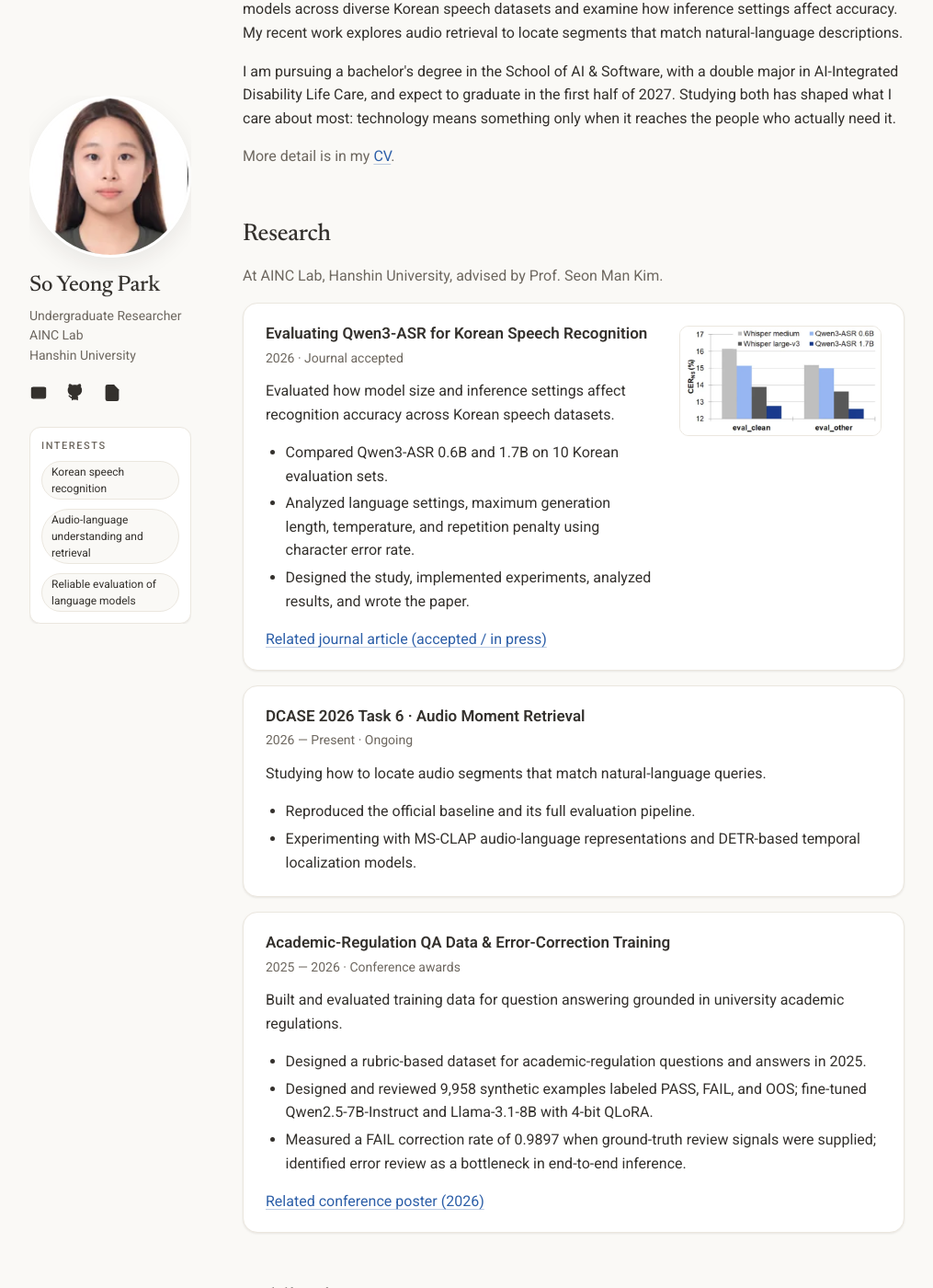
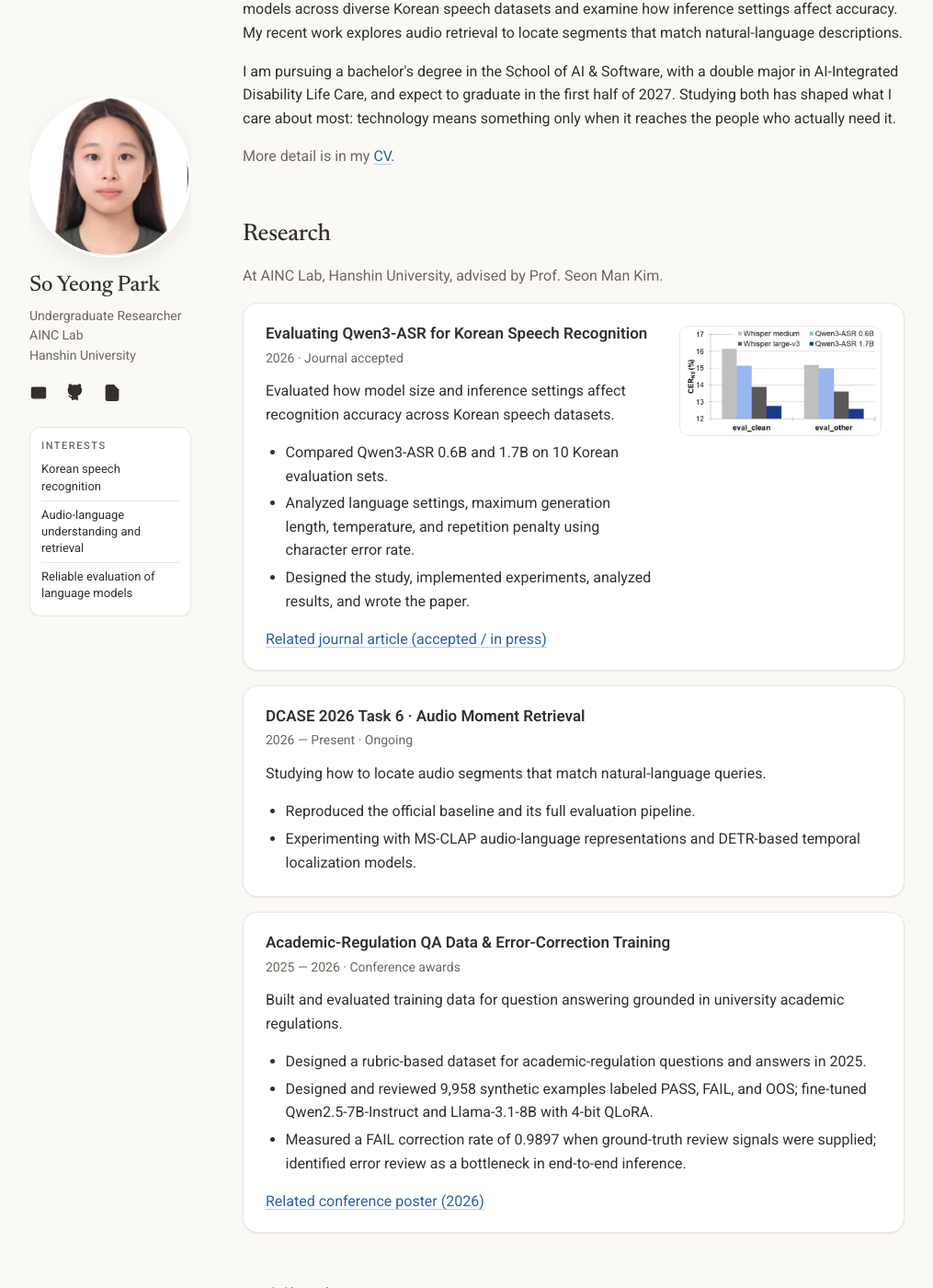
Before and after one commit to green4849/green4849.github.io, a Jekyll site: the page built from _pages/about.html, in a window 1280 px wide and 1400 px high, scrolled down 241 px. Shown: the whole window at 92% size, without its empty margins (132-1147 px from the left). Built offline with Jekyll 4.4.1, drawn with Linux system fonts in a browser that asks for light colours; some of the changed text lies outside the part shown.

Commit message:
Fix home thumbnails and remove empty placeholder tiles
- Look up publication images by URL slug (Jekyll's pub.id is the document
  path, so the Qwen3-ASR figure never matched).
- Publications without a real image are text-only cards, not empty tiles.
- Award dates wrap instead of overflowing into the title column.
- Sidebar interests as plain lines instead of wrapping pills.

Co-Authored-By: Claude Opus 5.5 <noreply@anthropic.com>
Claude-Session: https://claude.ai/code/session_015EiqZ2tuR96u9ZLHmkPMFL

```diff
--- a/_pages/about.html
+++ b/_pages/about.html
@@ -52,12 +52,10 @@ redirect_from:
     <h3 class="home-subhead">{{ year }}</h3>
     <ol class="pub-cards">
     {% for pub in publications %}{% if pub.year == year %}
-      {% assign v = visuals.publications[pub.id] %}
+      {% assign pub_key = pub.url | split: '/' | last %}{% assign v = visuals.publications[pub_key] %}
       <li>
-        <article class="card pub-card">
-          <a class="pub-card__thumb" href="{{ pub.url | relative_url }}" tabindex="-1" aria-hidden="true">
-            {% if v %}{% include visual.html v=v class="visual" %}{% else %}<span class="pub-card__tile">{% case pub.type %}{% when 'journal' %}Journal{% when 'poster' %}Poster{% else %}Conference{% endcase %}</span>{% endif %}
-          </a>
+        <article class="card pub-card{% if v %} has-visual{% endif %}">
+          {% if v %}<a class="pub-card__thumb" href="{{ pub.url | relative_url }}" tabindex="-1" aria-hidden="true">{% include visual.html v=v class="visual" %}</a>{% endif %}
           <div>
             <h4 class="archive__item-title"><a href="{{ pub.url | relative_url }}" rel="permalink">{{ pub.title }}</a></h4>
             <p>{% for author in pub.authors %}{% if author == profile.name %}<span class="publication-self">{{ author }}</span>{% else %}{{ author }}{% endif %}{% unless forloop.last %}, {% endunless %}{% endfor %}</p>
--- a/assets/css/profile.css
+++ b/assets/css/profile.css
@@ -198,7 +198,8 @@ section[id], article[id], .home-group[id], li[id], #main { scroll-margin-top: ca
 
 .archive .pub-cards { list-style: none; margin: 0; padding: 0; display: grid; gap: var(--space-3); }
 .archive .pub-cards > li { margin: 0; }
-.pub-card { display: grid; grid-template-columns: 112px minmax(0, 1fr); gap: 1.125rem; align-items: start; padding: 1rem 1.125rem; }
+.pub-card { padding: 1rem 1.25rem; }
+.pub-card.has-visual { display: grid; grid-template-columns: 128px minmax(0, 1fr); gap: 1.125rem; align-items: start; }
 .pub-card:hover, .pub-card:focus-within { transform: translateY(-2px); box-shadow: var(--shadow-md); border-color: color-mix(in srgb, var(--global-link-color) 22%, var(--global-border-color)); }
 .archive .pub-card p { margin: 0; }
 .archive .pub-card .archive__item-title { margin: 0 0 0.25rem; font-size: 1rem; font-weight: 600; line-height: 1.4; }
@@ -206,13 +207,12 @@ section[id], article[id], .home-group[id], li[id], #main { scroll-margin-top: ca
 .archive .pub-card .archive__item-title a:hover { color: var(--global-link-color); }
 .pub-card__thumb { display: block; aspect-ratio: 4 / 3; overflow: hidden; border-radius: 10px; text-decoration: none !important; }
 .pub-card__thumb .visual { width: 100%; height: 100%; object-fit: contain; padding: 4px; }
-.pub-card__tile { display: flex; width: 100%; height: 100%; align-items: center; justify-content: center; background: var(--tile); border: 1px solid var(--global-border-color); border-radius: 10px; font-family: var(--serif); font-style: italic; font-size: 0.9375rem; color: var(--global-text-color-light); }
 
 /* Awards and scholarships: a quiet list, not a trophy shelf */
 .archive .quiet-list { list-style: none; margin: 0; padding: 0; }
-.archive .quiet-row { display: grid; grid-template-columns: 7rem minmax(0, 1fr) auto; gap: var(--space-4); align-items: start; margin: 0; padding: var(--space-3) 0; border-top: 1px solid var(--global-border-color); }
+.archive .quiet-row { display: grid; grid-template-columns: 6.5rem minmax(0, 1fr) auto; gap: var(--space-4); align-items: start; margin: 0; padding: var(--space-3) 0; border-top: 1px solid var(--global-border-color); }
 .archive .quiet-row:first-child { border-top: 0; }
-.quiet-row__date { padding-top: 0.0625rem; font-size: 0.8125rem; color: var(--global-text-color-light); font-variant-numeric: tabular-nums; white-space: nowrap; }
+.quiet-row__date { padding-top: 0.0625rem; font-size: 0.8125rem; color: var(--global-text-color-light); font-variant-numeric: tabular-nums; line-height: 1.45; }
 .archive .quiet-row__title { margin: 0; font-weight: 500; }
 .quiet-row__org { font-weight: 400; color: var(--global-text-color-light); }
 .quiet-row__visual { display: block; width: 44px; height: auto; border: 1px solid var(--global-border-color); border-radius: 4px; box-shadow: var(--shadow-sm); background: #fff; }
@@ -220,8 +220,9 @@ section[id], article[id], .home-group[id], li[id], #main { scroll-margin-top: ca
 /* Sidebar interests */
 .interest-card { margin-top: var(--space-4); padding: var(--space-3) var(--space-3) var(--space-2); background: var(--surface); border: 1px solid var(--global-border-color); border-radius: 12px; box-shadow: var(--shadow-sm); }
 .sidebar .interest-card__label { margin: 0 0 var(--space-2); font-size: 0.6875rem; font-weight: 500; letter-spacing: 0.14em; text-transform: uppercase; color: var(--global-text-color-light); }
-.sidebar .interest-tags { display: flex; flex-wrap: wrap; gap: 0.375rem; margin: 0; padding: 0; list-style: none; }
-.sidebar .interest-tags li { margin: 0 0 0.25rem; padding: 0.125rem 0.625rem; font-size: 0.75rem; line-height: 1.5; color: var(--global-text-color); background: var(--global-bg-color); border: 1px solid var(--global-border-color); border-radius: 999px; }
+.sidebar .interest-tags { margin: 0; padding: 0; list-style: none; }
+.sidebar .interest-tags li { margin: 0; padding: 0.375rem 0; font-size: 0.8125rem; line-height: 1.4; color: var(--global-text-color); border-top: 1px solid var(--global-border-color); }
+.sidebar .interest-tags li:first-child { border-top: 0; padding-top: 0; }
 
 a:focus-visible, button:focus-visible { outline: 2px solid var(--global-link-color); outline-offset: 4px; }
 .skip-link { position: fixed; left: 1rem; top: -100px; z-index: 100; padding: var(--space-2) var(--space-4); color: var(--global-text-color); background: var(--global-bg-color); }
@@ -248,7 +249,8 @@ a:focus-visible, button:focus-visible { outline: 2px solid var(--global-link-col
   .sidebar .author__bio { font-size: 0.8125rem; }
   .site-nav__brand { font-size: 0.9375rem; }
   .site-nav { column-gap: 0; }
-  .pub-card { grid-template-columns: 80px minmax(0, 1fr); gap: var(--space-3); padding: 0.875rem; }
+  .pub-card { padding: 0.875rem; }
+  .pub-card.has-visual { grid-template-columns: 88px minmax(0, 1fr); gap: var(--space-3); }
   .archive .quiet-row { grid-template-columns: minmax(0, 1fr) auto; row-gap: 0; }
   .quiet-row__date { grid-column: 1 / -1; }
   .archive .research-project { padding: 1rem; }
```
